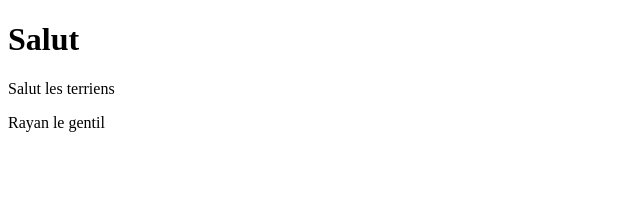
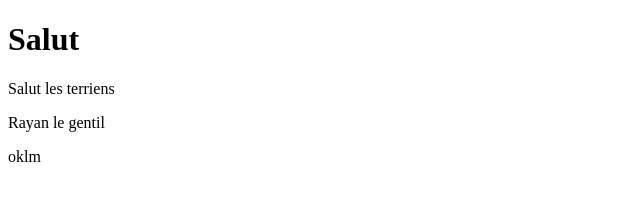
Before and after one commit to yanispomer/git-demo, a plain HTML site: page index.html in a window 1280 px wide. Shown: the full height of the page, 0-640 px from the left. Drawn offline with Linux system fonts and the light colour scheme.

Commit message:
fourth commit

```diff
--- a/index.html
+++ b/index.html
@@ -10,5 +10,6 @@
     <h1>Salut</h1>
     <p>Salut les terriens</p>
     <p>Rayan le gentil</p>
+    <p>oklm</p>
 </body>
 </html>
```
